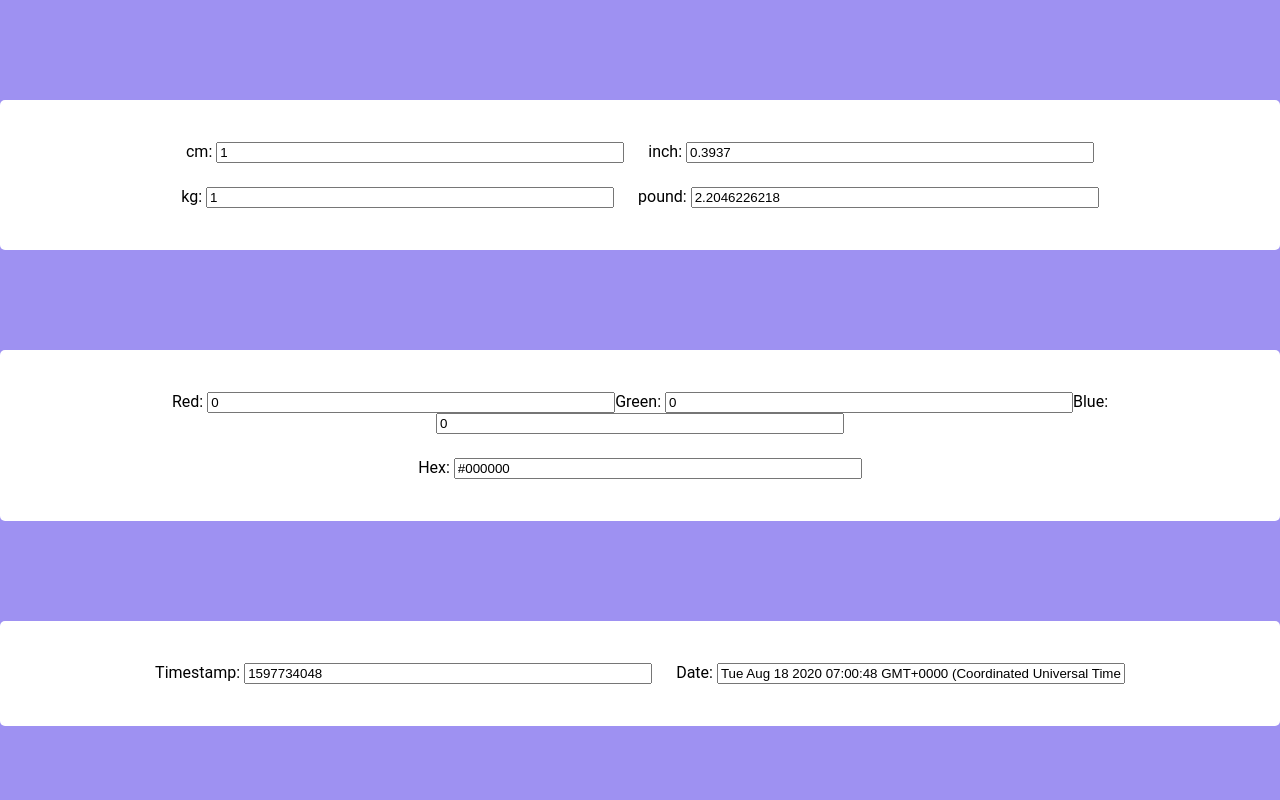
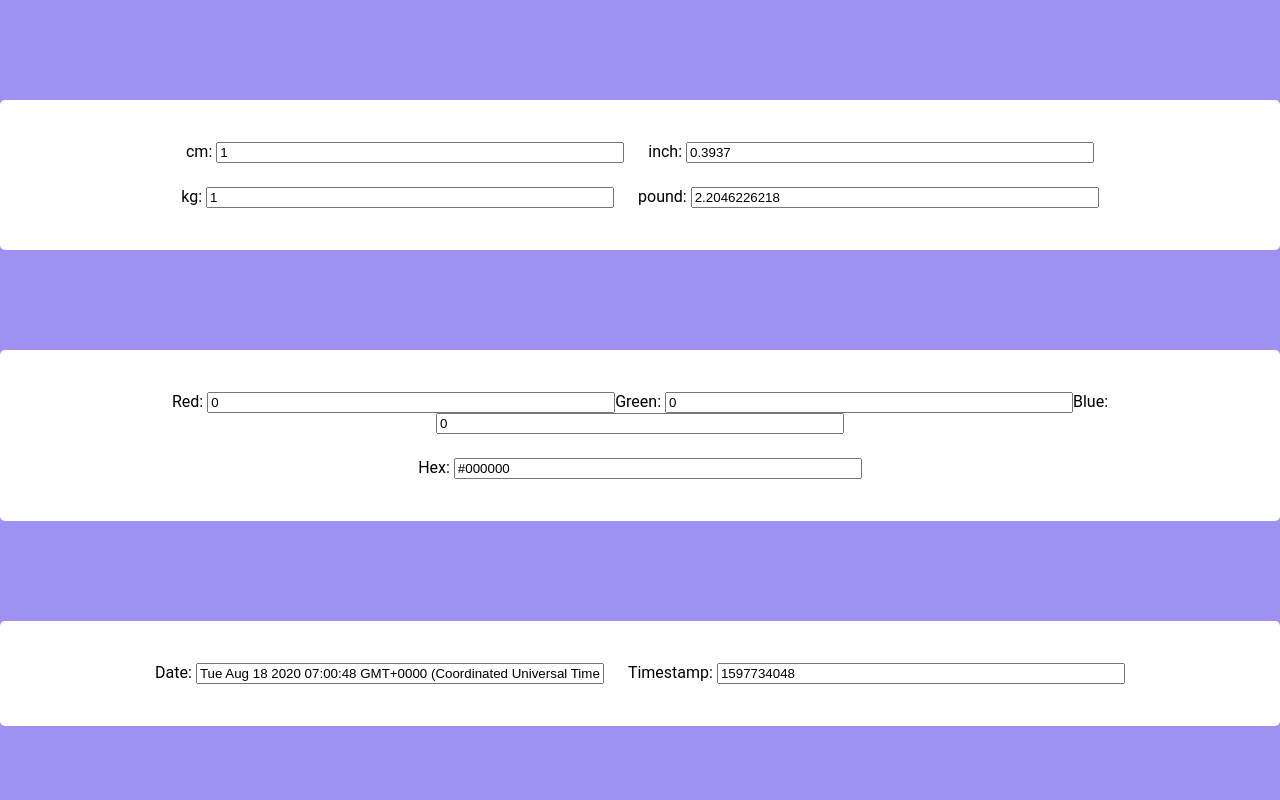
Before and after one commit to LuPoYi/converter, a React (Create React App) app: page / in a window 1280 px wide. Shown: the top 800 px of the page. Built offline with nearby package versions, Linux system fonts and the light colour scheme.

Commit message:
Convert Timestamp.js to hook

```diff
--- a/src/components/Timestamp.js
+++ b/src/components/Timestamp.js
@@ -1,42 +1,29 @@
-import React, { Component } from 'react';
-class Timestamp extends Component {
-  constructor() {
-    super()
-    this.state = {
-      timestampInput: Math.floor(Date.now() / 1000),
-      dateInput: Date(),
+import React, { useState } from 'react'
 
-    }
-    this.timestampHandleChange = this.timestampHandleChange.bind(this)
-    this.dateHandleChange = this.dateHandleChange.bind(this)
+function Timestamp() {
+  const [date, setDate] = useState(Date())
+  const [timestamp, setTimestamp] = useState(Math.floor(Date.now() / 1000))
+
+  const dateHandleChange = (e) => {
+    setDate(e.target.value)
+    setTimestamp(Date.parse(e.target.value) / 1000)
   }
 
-  timestampHandleChange(event) {
-    this.setState({
-      timestampInput: event.target.value,
-      dateInput: Date(event.target.value * 1000)
-    })
-  }
-  dateHandleChange(event) {
-    this.setState({
-      timestampInput: Date.parse(event.target.value) / 1000,
-      dateInput: event.target.value
-    })
+  const timestampHandleChange = (e) => {
+    setTimestamp(e.target.value)
+    setDate(Date(e.target.value * 1000))
   }
 
-
-  render() {
   return (
     <div className="card">
       <div className="item">
-          Timestamp: <input onChange={this.timestampHandleChange} value={this.state.timestampInput}></input>
+        Date: <input onChange={dateHandleChange} value={date}></input>
       </div>
       <div className="item">
-          Date: <input onChange={this.dateHandleChange} value={this.state.dateInput}></input>
+        Timestamp: <input onChange={timestampHandleChange} value={timestamp}></input>
       </div>
-      </div >
+    </div>
   )
-  }
 }
 
 export default Timestamp
```
Lines whose indentation alone changed are shown as unchanged.
